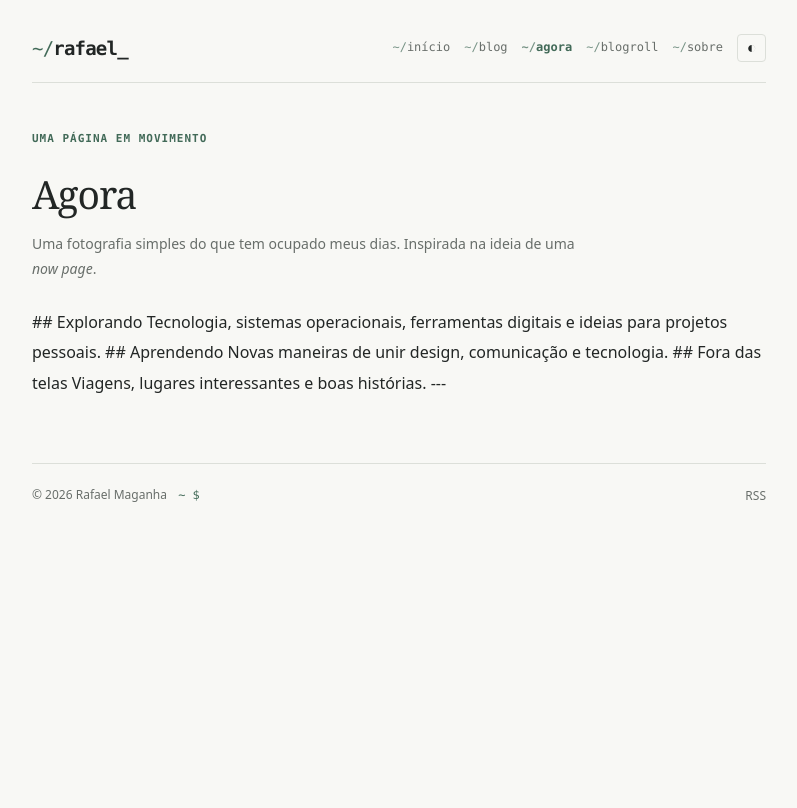
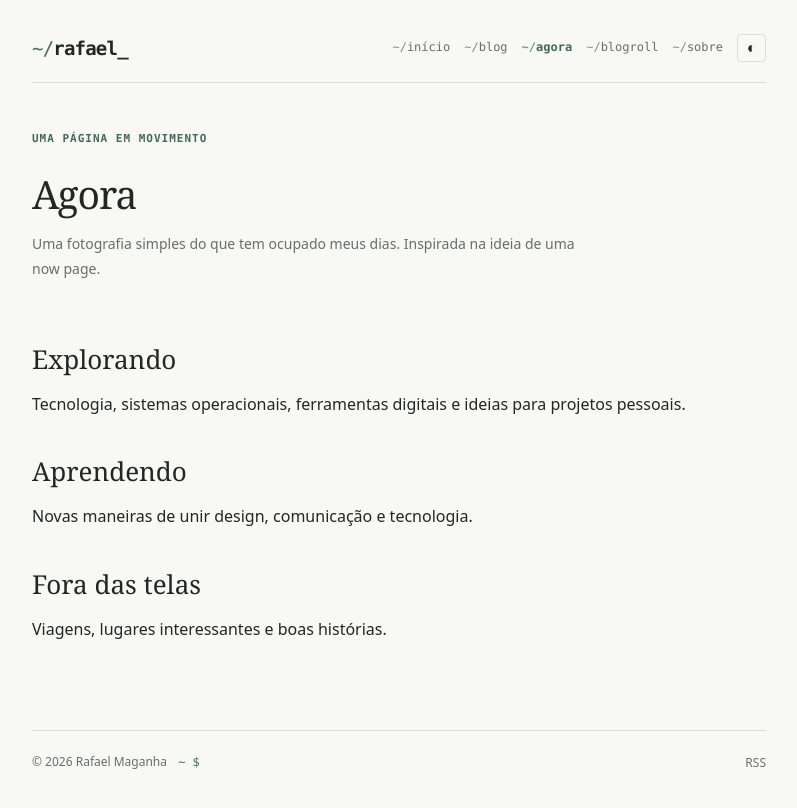
Before and after one commit to major042/rafael-blog, a Jekyll site: the page built from agora.md, in a window 1280 px wide. Shown: the top 808 px of the page, without its empty margins (241-1038 px from the left). Built offline with Jekyll 4.4.1, drawn with Linux system fonts in a browser that asks for light colours; some of the changed lines change nothing that is shown.

Commit message:
Converter Agora para Markdown puro

```diff
--- a/agora.md
+++ b/agora.md
@@ -1,10 +1,11 @@
 ---
-layout: default
+layout: page
 title: Agora
+eyebrow: Uma página em movimento
+intro: Uma fotografia simples do que tem ocupado meus dias. Inspirada na ideia de uma now page.
 permalink: /agora/
 ---
-<section class="page-heading"><p class="eyebrow">UMA PÁGINA EM MOVIMENTO</p><h1>Agora</h1><p>Uma fotografia simples do que tem ocupado meus dias. Inspirada na ideia de uma <em>now page</em>.</p></section>
-<div class="prose">
+
 ## Explorando
 
 Tecnologia, sistemas operacionais, ferramentas digitais e ideias para projetos pessoais.
@@ -16,7 +17,3 @@ Novas maneiras de unir design, comunicação e tecnologia.
 ## Fora das telas
 
 Viagens, lugares interessantes e boas histórias.
-
----
-
-</div>
```
